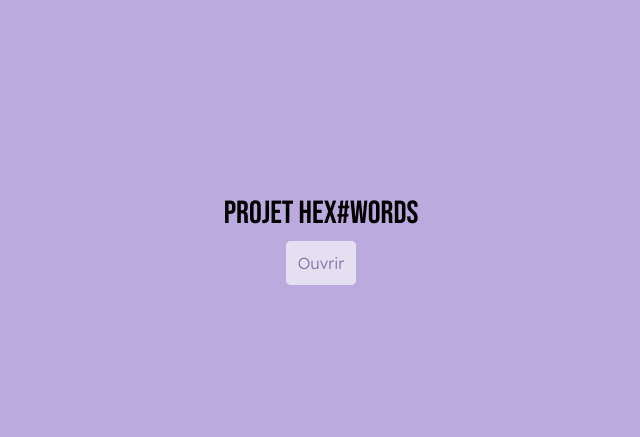
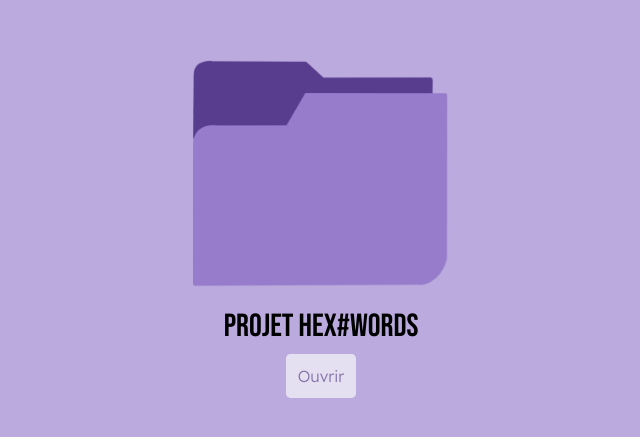
Before and after one commit to rukialys/hexwords, a plain HTML site: page index.html in a window 1280 px wide. Shown: the part 177-614 px from the top of the page, without its empty margins (319-959 px from the left). Drawn offline with Linux system fonts and the light colour scheme; the site is published under a folder, as on GitHub Pages, so addresses that start at the root find nothing.

Commit message:
modif images

```diff
--- a/index.html
+++ b/index.html
@@ -15,7 +15,7 @@
 </head>
 <body>
     <main>
-        <img class="dossier" src="/img/dossier.png" alt="">
+        <img class="dossier" src="img/dossier.png" alt="">
         <p>Projet HEX#WORDS</p>
         <div class="bouton">
         <a href="hexwords.html"> Ouvrir</a>
```
